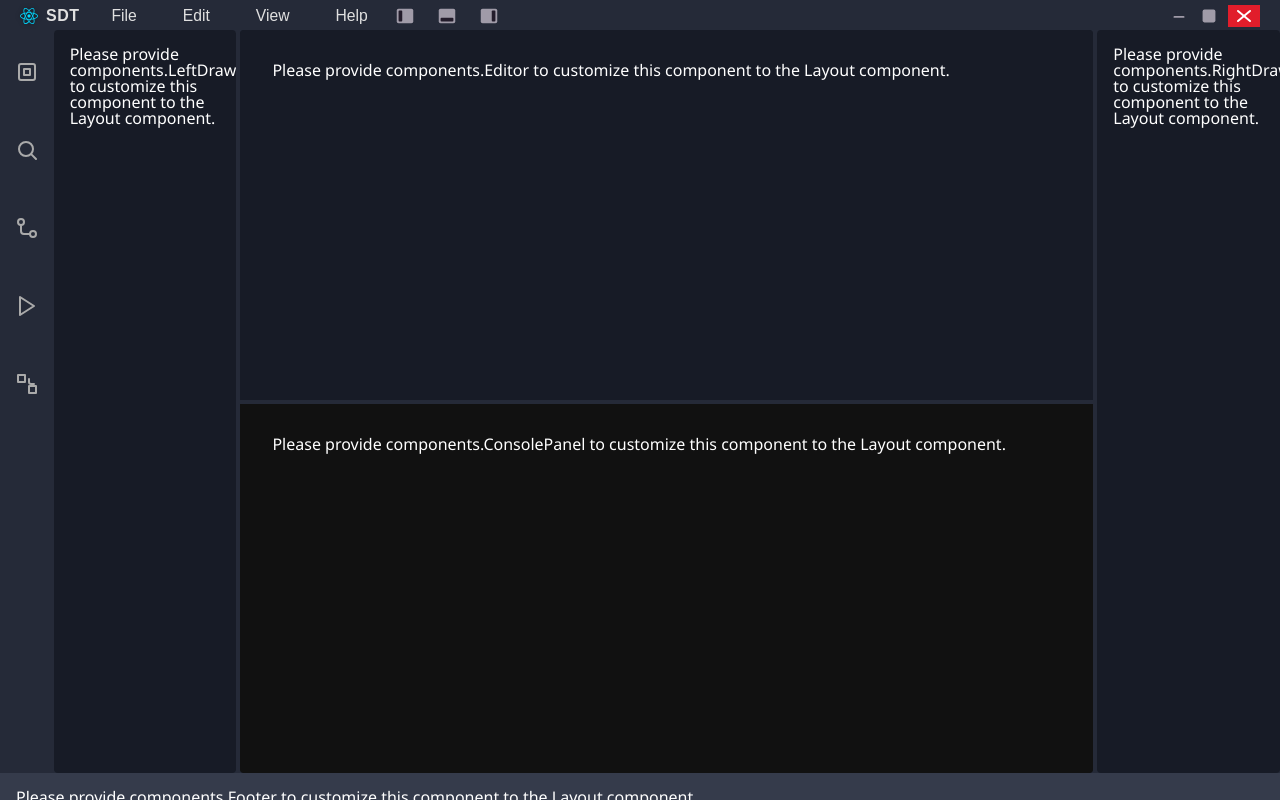
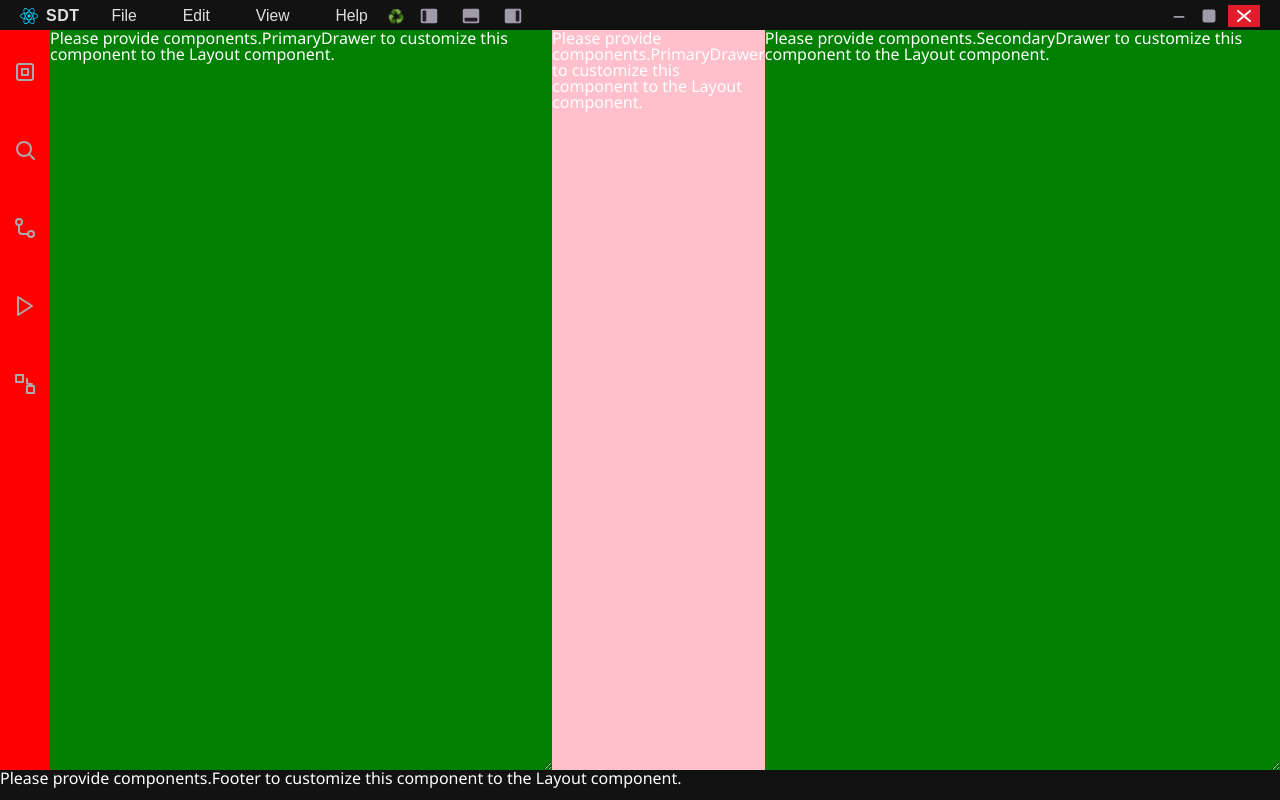
Before and after one commit to jhasselbring/sdt, a React (Vite) app: page / in a window 1280 px wide. Built offline with nearby package versions, Linux system fonts and the light colour scheme.

Commit message:
Enhance main process with window positioning checks; implement off-screen detection and centering logic for the main window. Add user data clearing functionality in IPC and expose it in the preload script. Update Header component to include a reset button for clearing user data.

```diff
--- a/src/main/preload.js
+++ b/src/main/preload.js
@@ -7,6 +7,7 @@ contextBridge.exposeInMainWorld('electronAPI', {
     maximize: () => { console.log('maximize called'); ipcRenderer.send('window:maximize'); },
     close: () => { console.log('close called'); ipcRenderer.send('window:close'); },
   },
+  clearUserData: () => ipcRenderer.send('app:clearUserData'),
 });
 
 console.log('Preload script loaded.');
--- a/src/renderer/App.css
+++ b/src/renderer/App.css
@@ -1,16 +1,84 @@
-html, body, div, span, applet, object, iframe,
-h1, h2, h3, h4, h5, h6, p, blockquote, pre,
-a, abbr, acronym, address, big, cite, code,
-del, dfn, em, img, ins, kbd, q, s, samp,
-small, strike, strong, sub, sup, tt, var,
-b, u, i, center,
-dl, dt, dd, ol, ul, li,
-fieldset, form, label, legend,
-table, caption, tbody, tfoot, thead, tr, th, td,
-article, aside, canvas, details, embed,
-figure, figcaption, footer, header, hgroup,
-menu, nav, output, ruby, section, summary,
-time, mark, audio, video {
+html,
+body,
+div,
+span,
+applet,
+object,
+iframe,
+h1,
+h2,
+h3,
+h4,
+h5,
+h6,
+p,
+blockquote,
+pre,
+a,
+abbr,
+acronym,
+address,
+big,
+cite,
+code,
+del,
+dfn,
+em,
+img,
+ins,
+kbd,
+q,
+s,
+samp,
+small,
+strike,
+strong,
+sub,
+sup,
+tt,
+var,
+b,
+u,
+i,
+center,
+dl,
+dt,
+dd,
+ol,
+ul,
+li,
+fieldset,
+form,
+label,
+legend,
+table,
+caption,
+tbody,
+tfoot,
+thead,
+tr,
+th,
+td,
+article,
+aside,
+canvas,
+details,
+embed,
+figure,
+figcaption,
+footer,
+header,
+hgroup,
+menu,
+nav,
+output,
+ruby,
+section,
+summary,
+time,
+mark,
+audio,
+video {
 	margin: 0;
 	padding: 0;
 	border: 0;
@@ -18,27 +86,63 @@ time, mark, audio, video {
 	font: inherit;
 	vertical-align: baseline;
 }
+
 /* HTML5 display-role reset for older browsers */
-article, aside, details, figcaption, figure,
-footer, header, hgroup, menu, nav, section {
+article,
+aside,
+details,
+figcaption,
+figure,
+footer,
+header,
+hgroup,
+menu,
+nav,
+section {
 	display: block;
 }
+
 body {
 	line-height: 1;
 	font-family: 'Segoe UI', 'Segoe UI Variable', 'Segoe UI Symbol', 'Segoe UI Historic', 'Noto Sans', 'Helvetica Neue', Arial, sans-serif;
 }
-ol, ul {
+
+ol,
+ul {
 	list-style: none;
 }
-blockquote, q {
+
+blockquote,
+q {
 	quotes: none;
 }
-blockquote:before, blockquote:after,
-q:before, q:after {
+
+blockquote:before,
+blockquote:after,
+q:before,
+q:after {
 	content: '';
 	content: none;
 }
+
 table {
 	border-collapse: collapse;
 	border-spacing: 0;
 }
+
+:root {
+	--primary-color: #339aff;
+	/* Brighter version of #007bff */
+	--secondary-color: #adb5bd;
+	/* Softer gray for contrast */
+	--background-color: #121212;
+	/* Dark background */
+	--text-color: #f1f3f5;
+
+	/* Light text for contrast */
+	body {
+		background-color: var(--background-color);
+		color: var(--text-color);
+		/* example for text */
+	}
+}
--- a/src/renderer/App.jsx
+++ b/src/renderer/App.jsx
@@ -1,4 +1,4 @@
-import Layout from './components/Layout.jsx';
+import Layout from './components/Layout2.jsx';
 import './App.css';
 import { useAppContext } from './context/AppContext.jsx';
 
--- a/src/renderer/components/Header.jsx
+++ b/src/renderer/components/Header.jsx
@@ -19,7 +19,7 @@ const HeaderContainer = styled.header`
   user-select: none;
   box-shadow: none;
   border-bottom: 1px solid rgba(255,255,255,0.04);
-  -webkit-app-region: drag
+  -webkit-app-region: drag;
 `;
 
 // Container for the logo and app name
@@ -124,6 +124,10 @@ const CloseIcon = () => (
   </svg>
 );
 
+const ResetIcon = () => (
+  <span style={{ WebkitAppRegion: 'no-drag' }}>♻️</span>
+);
+
 // Styled icon button
 const IconButton = styled.button`
   background: none;
@@ -164,11 +168,7 @@ const WindowButton = styled.button`
     -webkit-app-region: no-drag
 `;
 
-/**
- * Header component for the app.
- * Displays the app logo, name, and a row of menu items.
- */
-export default function Header() {
+function Controls() {
   const {
     state,
     toggleLeftDrawer,
@@ -176,16 +176,12 @@ export default function Header() {
     toggleConsole
   } = useAppContext();
   return (
-    <HeaderContainer>
-      <LogoContainer>
-        <LogoImg src={Logo} alt="App Logo" />
-        <AppName>SDT</AppName>
-      </LogoContainer>
-      <MenuBar>
-        {menuItems.map((item) => (
-          <MenuItem key={item}>{item}</MenuItem>
-        ))}
-      </MenuBar>
+    <>
+      <WindowButton title="Reset App" aria-label="Reset App" onClick={() => {
+        window.electronAPI?.clearUserData?.();
+      }}>
+        <ResetIcon />
+      </WindowButton>
       <div>
         <IconButton onClick={toggleLeftDrawer} title="Toggle Left Drawer" aria-label="Toggle Left Drawer">
           <LeftDrawerIcon />
@@ -213,7 +209,29 @@ export default function Header() {
         }}>
           <CloseIcon />
         </WindowButton>
+
       </WindowControls>
+    </>
+  );
+}
+/**
+ * Header component for the app.
+ * Displays the app logo, name, and a row of menu items.
+ */
+export default function Header() {
+
+  return (
+    <HeaderContainer>
+      <LogoContainer>
+        <LogoImg src={Logo} alt="App Logo" />
+        <AppName>SDT</AppName>
+      </LogoContainer>
+      <MenuBar>
+        {menuItems.map((item) => (
+          <MenuItem key={item}>{item}</MenuItem>
+        ))}
+      </MenuBar>
+      <Controls />
     </HeaderContainer>
   );
 }
--- a/src/renderer/components/Layout.jsx
+++ b/src/renderer/components/Layout.jsx
@@ -3,96 +3,25 @@
 // It uses styled-components for styling and supports dynamic injection of section components and styles via layoutConfig.
 
 import React, { useEffect, useState } from 'react';
-import styled from 'styled-components';
 import {
   PanelGroup,
   Panel,
   PanelResizeHandle,
 } from 'react-resizable-panels';
-
-// Layout constants
-const headerHeight = 56;
-const footerHeight = 31;
-const navWidth = 56;
-const mainHeight = `calc(100vh - ${headerHeight}px - ${footerHeight}px)`;
-const appBackgroundColor = '#252a38';
-const appSectionBackgroundColor = '#171b26';
-
-// Styled layout containers
-const StyledContainer = styled.div`
-  background-color: ${appBackgroundColor};
-`;
-const StyledHeader = styled.header`
-  background-color: #252a38;
-  color: white;
-  height: ${headerHeight}px;
-`;
-const StyledFooter = styled.footer`
-  background-color: #353b4b;
-  color: white;
-  height: ${footerHeight}px;
-`;
-const StyledMain = styled.main`
-  height: ${mainHeight};
-  width: 100%;
-  display: flex;
-`;
-const StyledNav = styled.nav`
-  background-color: ${appBackgroundColor};
-  color: white;
-  width: ${navWidth}px;
-`;
-
-// Panel wrappers
-const PanelWrapper = styled.div`
-  height: 100%;
-  background-color: inherit;
-  overflow: auto;
-  border-radius: 4px;
-`;
-const LeftDrawer = styled(PanelWrapper)`
-  background-color: ${appSectionBackgroundColor};
-`;
-const RightDrawer = styled(PanelWrapper)`
-  background-color: ${appSectionBackgroundColor};
-`;
-const EditorArea = styled(PanelWrapper)`
-  background-color: #171b26;
-  display: flex;
-  flex-direction: column;
-  height: 100%;
-  padding: 0;
-`;
-const EditorPanel = styled.div`
-  background-color: ${appSectionBackgroundColor};
-  padding: 1rem;
-  color: white;
-  height: 100%;
-`;
-const ConsolePanel = styled.div`
-  background-color: #111;
-  padding: 1rem;
-  color: white;
-  height: 100%;
-`;
-
-// Resize handles
-const HorizontalResizeHandle = styled(PanelResizeHandle)`
-  background-color: #252a38;
-  cursor: col-resize;
-  width: 4px;
-  &:hover {
-    background-color: #666;
-  }
-`;
-const VerticalResizeHandle = styled(PanelResizeHandle)`
-  height: 4px;
-  background-color: #252a38;
-  cursor: row-resize;
-  &:hover {
-    background-color: #666;
-  }
-`;
+import {
+  StyledContainer,
+  StyledHeader,
+  StyledFooter,
+  StyledMain,
+  StyledNav,
+  LeftDrawer,
+  RightDrawer,
+  EditorArea,
+  EditorPanel,
+  ConsolePanel,
+  HorizontalResizeHandle,
+  VerticalResizeHandle,
+} from './LayoutDefaults.jsx';
 
 // Utility: Render a layout section by name
 function renderSection(components, section) {
@@ -105,7 +34,7 @@ function renderSection(components, section) {
       </div>
     );
   }
-  return <SectionComponent {...(sectionStyles ? { style: sectionStyles } : {})} />;
+  return <SectionComponent className="section-component" {...(sectionStyles ? { style: sectionStyles } : {})} />;
 }
 
 /**
@@ -118,7 +47,7 @@ function renderSection(components, section) {
  */
 function Layout({
   layoutConfig = {},
-  drawerState = {  }
+  drawerState = { isLeftDrawerOpen: false, isRightDrawerOpen: false, isConsoleOpen: false }
 }) {
   const [defaultLayout, setDefaultLayout] = useState(undefined);
   const storageKey = 'editor-panel-layout';
@@ -140,41 +69,26 @@ function Layout({
 
   return (
     <StyledContainer style={layoutConfig?.components?.styles?.Container} data-name="Container">
-      <StyledHeader style={layoutConfig?.components?.styles?.Header} data-name="Header">
-        {renderSection(layoutConfig?.components, 'Header')}
-      </StyledHeader>
+      <StyledHeader style={layoutConfig?.components?.styles?.Header} data-name="Header"> {renderSection(layoutConfig?.components, 'Header')} </StyledHeader>
 
       <StyledMain style={layoutConfig?.components?.styles?.Main} data-name="Main">
-        <StyledNav style={layoutConfig?.components?.styles?.Nav} data-name="Nav">
-          {renderSection(layoutConfig?.components, 'Nav')}
-        </StyledNav>
+        <StyledNav style={layoutConfig?.components?.styles?.Nav} data-name="Nav"> {renderSection(layoutConfig?.components, 'Nav')} </StyledNav>
 
         <PanelGroup direction="horizontal" autoSaveId="main-panels" onLayout={handleSaveLayout} data-name="MainPanelGroup">
           {drawerState.isLeftDrawerOpen && (
             <>
-              <Panel
-                minSize={1}
-                defaultSize={15}
-                order={1}
-                collapsible={true}
-                collapsedSize={0}
-                data-name="LeftDrawerPanel"
-              >
-                <LeftDrawer style={layoutConfig?.components?.styles?.LeftDrawer} data-name="LeftDrawer">
-                  {renderSection(layoutConfig?.components, 'LeftDrawer')}
-                </LeftDrawer>
+              <Panel minSize={1} defaultSize={15} order={1} collapsible={true} collapsedSize={0} data-name="LeftDrawerPanel" >
+                <LeftDrawer style={layoutConfig?.components?.styles?.LeftDrawer} data-name="LeftDrawer"> {renderSection(layoutConfig?.components, 'LeftDrawer')} </LeftDrawer>
               </Panel>
               <HorizontalResizeHandle />
             </>
           )}
 
           <Panel minSize={1} order={2}>
-            <EditorArea style={layoutConfig?.components?.styles?.Editor} data-name="Editor">
-              <PanelGroup direction="vertical">
+            <EditorArea style={layoutConfig?.components?.styles?.Editor} data-name="EditorArea">
+              <PanelGroup direction="vertical" className="panel-group-vertical">
                 <Panel minSize={20}>
-                  <EditorPanel id="editors">
-                    {renderSection(layoutConfig?.components, 'Editor')}
-                  </EditorPanel>
+                  <EditorPanel id="editors"> {renderSection(layoutConfig?.components, 'Editor')} </EditorPanel>
                 </Panel>
 
                 {drawerState.isConsoleOpen && (
@@ -199,26 +113,15 @@ function Layout({
           {drawerState.isRightDrawerOpen && (
             <>
               <HorizontalResizeHandle />
-              <Panel
-                minSize={1}
-                defaultSize={15}
-                order={3}
-                collapsible={true}
-                collapsedSize={0}
-                data-name="RightDrawerPanel"
-              >
-                <RightDrawer style={layoutConfig?.components?.styles?.RightDrawer} data-name="RightDrawer">
-                  {renderSection(layoutConfig?.components, 'RightDrawer')}
-                </RightDrawer>
+              <Panel minSize={1} defaultSize={15} order={3} collapsible={true} collapsedSize={0} data-name="RightDrawerPanel">
+                <RightDrawer style={layoutConfig?.components?.styles?.RightDrawer} data-name="RightDrawer"> {renderSection(layoutConfig?.components, 'RightDrawer')} </RightDrawer>
               </Panel>
             </>
           )}
         </PanelGroup>
       </StyledMain>
 
-      <StyledFooter style={layoutConfig?.components?.styles?.Footer} data-name="Footer">
-        {renderSection(layoutConfig?.components, 'Footer')}
-      </StyledFooter>
+      <StyledFooter style={layoutConfig?.components?.styles?.Footer} data-name="Footer"> {renderSection(layoutConfig?.components, 'Footer')} </StyledFooter>
     </StyledContainer>
   );
 }
--- /dev/null
+++ b/src/renderer/components/Layout2.jsx
@@ -0,0 +1,94 @@
+import React, { useEffect, useState } from 'react';
+import styled from 'styled-components';
+
+const StyledHeader = styled.header`
+height: 30px;
+margin: 0;
+padding: 0;
+box-sizing: border-box;
+overflow: hidden;
+`;
+const StyledMain = styled.main`
+height: calc(100vh - 60px);
+margin: 0;
+padding: 0;
+box-sizing: border-box;
+overflow: hidden;
+display: flex;
+nav{
+  margin: 0;
+  padding: 0;
+  box-sizing: border-box;
+  overflow: hidden;
+  width: 50px;
+  height: 100%;
+}
+editor-group{
+  flex: 1;
+  height: 100%;
+  background-color: blue;
+  display: flex;
+  width: 100%;
+  height: 100%;
+  overflow: hidden;
+  primary-drawer,
+  secondary-drawer {
+    resize: horizontal;
+    overflow: auto;
+    background-color: green;
+    height: 100%;
+    overflow: hidden;
+  }
+    editors{
+      flex: 1;
+      height: 100%;
+      background-color: pink;
+    }
+}`;
+const StyledFooter = styled.footer`
+height: 30px;
+margin: 0;
+padding: 0;
+box-sizing: border-box;
+overflow: hidden;
+`;
+
+
+
+const Layout2 = ({
+  layoutConfig = {},
+  drawerState = { isLeftDrawerOpen: false, isRightDrawerOpen: false, isConsoleOpen: false }
+}) => {
+  return (
+    <>
+      <StyledHeader style={layoutConfig?.components?.styles?.Header}>{renderSection(layoutConfig?.components, 'Header')}</StyledHeader>
+      <StyledMain>
+        <nav>
+          {renderSection(layoutConfig?.components, 'Nav')}
+        </nav>
+        <editor-group>
+          <primary-drawer> {renderSection(layoutConfig?.components, 'PrimaryDrawer')} </primary-drawer>
+          <editors> {renderSection(layoutConfig?.components, 'PrimaryDrawer')} </editors>
+          <secondary-drawer> {renderSection(layoutConfig?.components, 'SecondaryDrawer')} </secondary-drawer>
+        </editor-group>
+      </StyledMain>
+      <StyledFooter>{renderSection(layoutConfig?.components, 'Footer')}</StyledFooter>
+    </>
+  );
+};
+
+export default Layout2;
+
+// Utility: Render a layout section by name
+function renderSection(components, section) {
+  const SectionComponent = components?.[section];
+  const sectionStyles = components?.styles?.[section];
+  if (!SectionComponent) {
+    return (
+      <div style={{ color: 'white', padding: '0' }}>
+        Please provide <code>components.{section}</code> to customize this component to the Layout component.
+      </div>
+    );
+  }
+  return <SectionComponent className="section-component" {...(sectionStyles ? { style: sectionStyles } : {})} />;
+}
--- /dev/null
+++ b/src/renderer/components/LayoutDefaults.jsx
@@ -0,0 +1,89 @@
+// LayoutDefaults.jsx
+// Exports layout constants, styled containers, and default values for Layout.jsx
+
+import styled from 'styled-components';
+import { PanelResizeHandle } from 'react-resizable-panels';
+
+// Layout constants
+export const headerHeight = 56;
+export const footerHeight = 31;
+export const navWidth = 56;
+export const mainHeight = `calc(100vh - ${headerHeight}px - ${footerHeight}px)`;
+export const appBackgroundColor = '#252a38';
+export const appSectionBackgroundColor = '#171b26';
+
+// Styled layout containers
+export const StyledContainer = styled.div`
+  background-color: ${appBackgroundColor};
+`;
+export const StyledHeader = styled.header`
+  background-color: #252a38;
+  color: white;
+  height: ${headerHeight}px;
+`;
+export const StyledFooter = styled.footer`
+  background-color: #353b4b;
+  color: white;
+  height: ${footerHeight}px;
+`;
+export const StyledMain = styled.main`
+  height: ${mainHeight};
+  width: 100%;
+  display: flex;
+`;
+export const StyledNav = styled.nav`
+  background-color: ${appBackgroundColor};
+  color: white;
+  width: ${navWidth}px;
+`;
+
+// Panel wrappers
+export const PanelWrapper = styled.div`
+  height: 100%;
+  background-color: inherit;
+  overflow: auto;
+  border-radius: 4px;
+`;
+export const LeftDrawer = styled(PanelWrapper)`
+  background-color: ${appSectionBackgroundColor};
+`;
+export const RightDrawer = styled(PanelWrapper)`
+  background-color: ${appSectionBackgroundColor};
+`;
+export const EditorArea = styled(PanelWrapper)`
+  background-color: #171b26;
+  display: flex;
+  flex-direction: column;
+  height: 100%;
+  padding: 0;
+`;
+export const EditorPanel = styled.div`
+  background-color: ${appSectionBackgroundColor};
+  padding: 1rem;
+  color: white;
+  height: 100%;
+`;
+export const ConsolePanel = styled.div`
+  background-color: #111;
+  padding: 1rem;
+  color: white;
+  height: 100%;
+`;
+
+// Resize handles
+export const HorizontalResizeHandle = styled(PanelResizeHandle)`
+  background-color: #252a38;
+  cursor: col-resize;
+  width: 4px;
+  &:hover {
+    background-color: #666;
+  }
+`;
+export const VerticalResizeHandle = styled(PanelResizeHandle)`
+  height: 4px;
+  background-color: #252a38;
+  cursor: row-resize;
+  &:hover {
+    background-color: #666;
+  }
+`;
--- a/src/renderer/components/Nav.jsx
+++ b/src/renderer/components/Nav.jsx
@@ -30,7 +30,7 @@ const icons = [
  */
 export default function Nav() {
   return (
-    <nav style={{ display: 'flex', flexDirection: 'column', alignItems: 'center', padding: '1rem 0', color: '#aaa', gap: '1.5rem' }}>
+    <nav style={{ display: 'flex', flexDirection: 'column', alignItems: 'center', padding: '1rem 0', color: '#aaa', gap: '1.5rem', backgroundColor: 'red' }}>
       {/* VSCode-like navigation icons */}
       {icons.map(({ label, icon }) => (
         <div key={label} title={label} style={{ margin: '0.5rem 0', cursor: 'pointer', transition: 'background 0.2s', borderRadius: '6px', padding: '6px' }}
--- a/src/renderer/context/AppContext.jsx
+++ b/src/renderer/context/AppContext.jsx
@@ -45,13 +45,31 @@ export function AppProvider({ children }) {
   const [state, setState] = useState(initialState);
 
   // Example: function to update project
-  const setProject = (project) => setState((s) => ({ ...s, project }));
+  const setProject = (project) => {
+    setState((s) => {
+      const before = s;
+      const after = { ...s, project };
+      console.log('setProject BEFORE', before);
+      console.log('setProject AFTER', after);
+      return after;
+    });
+  };
   // Example: function to update user
-  const setUser = (user) => setState((s) => ({ ...s, user }));
+  const setUser = (user) => {
+    setState((s) => {
+      const before = s;
+      const after = { ...s, user };
+      console.log('setUser BEFORE', before);
+      console.log('setUser AFTER', after);
+      return after;
+    });
+  };
 
   // Toggle functions for drawers and console
   const toggleLeftDrawer = () =>
-    setState((s) => ({
+    setState((s) => {
+      const before = s;
+      const after = {
         ...s,
         componentSections: {
           ...s.componentSections,
@@ -60,10 +78,16 @@ export function AppProvider({ children }) {
             isLeftDrawerOpen: !s.componentSections.state.isLeftDrawerOpen,
           },
         },
-    }));
+      };
+      console.log('toggleLeftDrawer BEFORE', before);
+      console.log('toggleLeftDrawer AFTER', after);
+      return after;
+    });
 
   const toggleRightDrawer = () =>
-    setState((s) => ({
+    setState((s) => {
+      const before = s;
+      const after = {
         ...s,
         componentSections: {
           ...s.componentSections,
@@ -72,10 +96,16 @@ export function AppProvider({ children }) {
             isRightDrawerOpen: !s.componentSections.state.isRightDrawerOpen,
           },
         },
-    }));
+      };
+      console.log('toggleRightDrawer BEFORE', before);
+      console.log('toggleRightDrawer AFTER', after);
+      return after;
+    });
 
   const toggleConsole = () =>
-    setState((s) => ({
+    setState((s) => {
+      const before = s;
+      const after = {
         ...s,
         componentSections: {
           ...s.componentSections,
@@ -84,7 +114,11 @@ export function AppProvider({ children }) {
             isConsoleOpen: !s.componentSections.state.isConsoleOpen,
           },
         },
-    }));
+      };
+      console.log('toggleConsole BEFORE', before);
+      console.log('toggleConsole AFTER', after);
+      return after;
+    });
 
   return (
     <AppContext.Provider value={{
```
Also changed, not shown: src/main/main.js (+56 -50 lines). Lines whose indentation alone changed are shown as unchanged.
